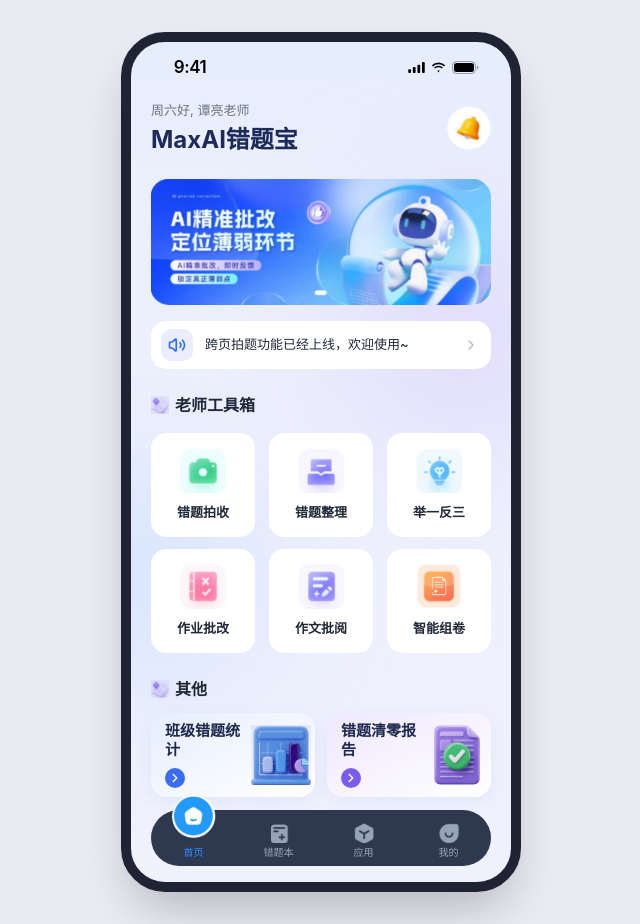
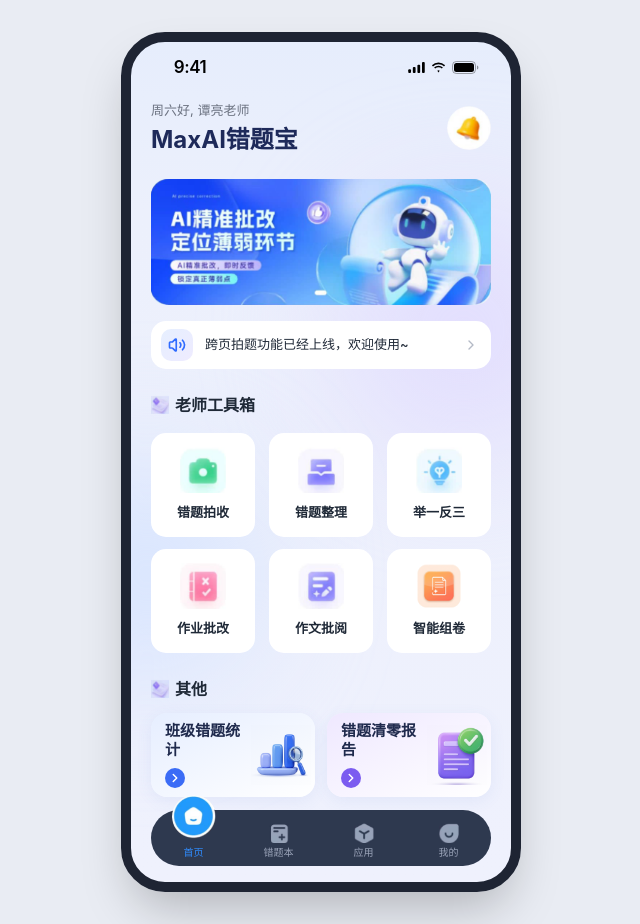
Before and after one commit to hzhou1734-pixel/136408-ctb-app-ui, a Next.js app: page / in a window 1280 px wide. Shown: the whole page, without its empty margins (319-959 px from the left). Built offline with nearby package versions, Linux system fonts and the light colour scheme.

Commit message:
替换其他模块海报插画为统一3D风格

```diff
--- a/components/home/other-section.tsx
+++ b/components/home/other-section.tsx
@@ -5,13 +5,13 @@ import { SectionTitle } from '@/components/home/section-title'
 const posters = [
   {
     title: '班级错题统计',
-    src: '/images/home/illus-class-stats.png',
+    src: '/images/home/illus-class-stats-v2.png',
     card: 'from-[#E6EEFF] to-white',
     arrow: 'bg-[#3B6CF6]',
   },
   {
     title: '错题清零报告',
-    src: '/images/home/illus-clear-report.png',
+    src: '/images/home/illus-clear-report-v2.png',
     card: 'from-[#EFE8FF] to-white',
     arrow: 'bg-[#7B5CF0]',
   },
@@ -38,7 +38,7 @@ export function OtherSection() {
               </span>
             </span>
             <span className="relative size-[60px] shrink-0 overflow-hidden mix-blend-multiply">
-              <Image src={poster.src} alt="" fill sizes="60px" className="scale-[1.45] object-cover" />
+              <Image src={poster.src} alt="" fill sizes="60px" className="scale-[1.3] object-cover" />
             </span>
           </button>
         ))}
--- a/package.json
+++ b/package.json
@@ -1,6 +1,6 @@
 {
   "name": "my-project",
-  "version": "0.1.14",
+  "version": "0.1.15",
   "private": true,
   "packageManager": "pnpm@12.3.4",
   "scripts": {
```
Also changed, not shown: public/images/home/illus-class-stats-v2.png (added), public/images/home/illus-clear-report-v2.png (added).
